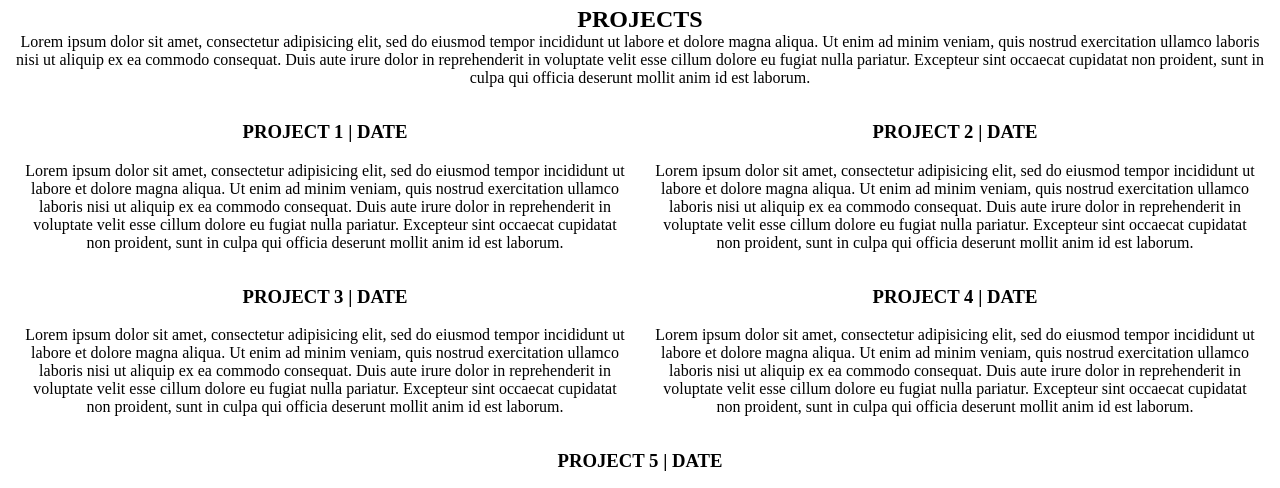
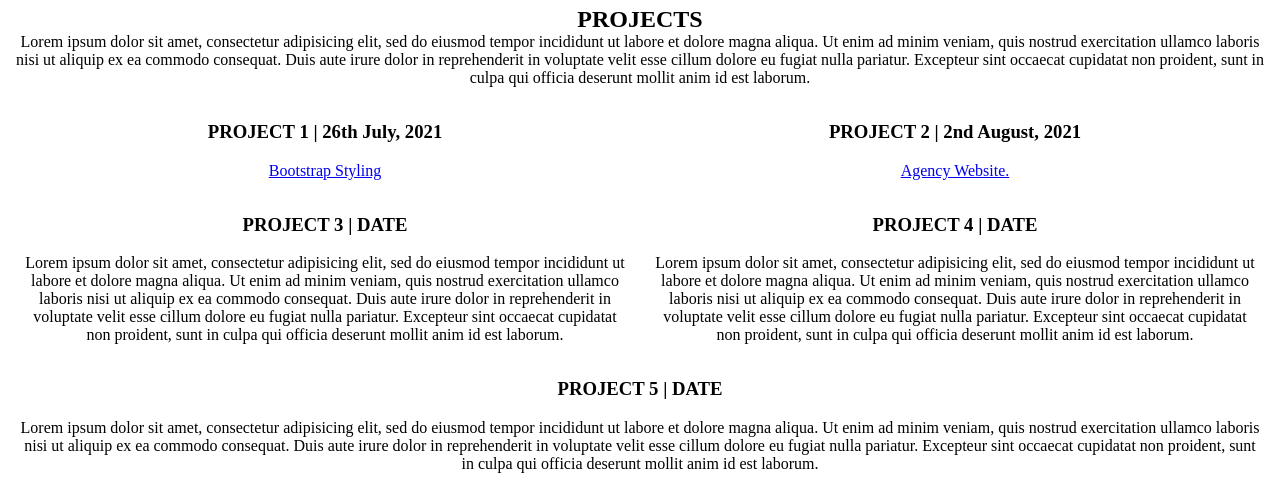
Before and after one commit to alhassan-h/KAD-ICT-HUB, a plain HTML site: page index.html in a window 1280 px wide. Shown: the part 1100-1588 px from the top of the page. Drawn offline with Linux system fonts and the light colour scheme.

Commit message:
link other projects

```diff
--- a/index.html
+++ b/index.html
@@ -65,22 +65,12 @@
 			</div>
 			<div class="projects">
 				<div class="project">
-					<h3>PROJECT 1 | DATE</h3>
-					<p>Lorem ipsum dolor sit amet, consectetur adipisicing elit, sed do eiusmod
-					tempor incididunt ut labore et dolore magna aliqua. Ut enim ad minim veniam,
-					quis nostrud exercitation ullamco laboris nisi ut aliquip ex ea commodo
-					consequat. Duis aute irure dolor in reprehenderit in voluptate velit esse
-					cillum dolore eu fugiat nulla pariatur. Excepteur sint occaecat cupidatat non
-					proident, sunt in culpa qui officia deserunt mollit anim id est laborum.</p>
+					<h3>PROJECT 1 | 26th July, 2021</h3>
+					<a href="https://cranky-darwin-fe217c.netlify.app/">Bootstrap Styling</a>
 				</div>
 				<div class="project">
-					<h3>PROJECT 2 | DATE</h3>
-					<p>Lorem ipsum dolor sit amet, consectetur adipisicing elit, sed do eiusmod
-					tempor incididunt ut labore et dolore magna aliqua. Ut enim ad minim veniam,
-					quis nostrud exercitation ullamco laboris nisi ut aliquip ex ea commodo
-					consequat. Duis aute irure dolor in reprehenderit in voluptate velit esse
-					cillum dolore eu fugiat nulla pariatur. Excepteur sint occaecat cupidatat non
-					proident, sunt in culpa qui officia deserunt mollit anim id est laborum.</p>
+					<h3>PROJECT 2 | 2nd August, 2021</h3>
+					<a href="https://gifted-cray-0cb083.netlify.app/">Agency Website.</a>
 				</div>
 				<div class="project">
 					<h3>PROJECT 3 | DATE</h3>
```
